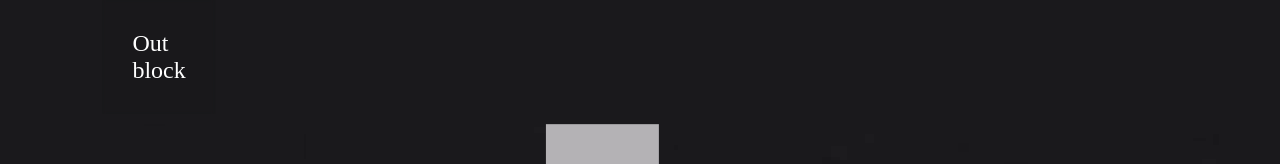
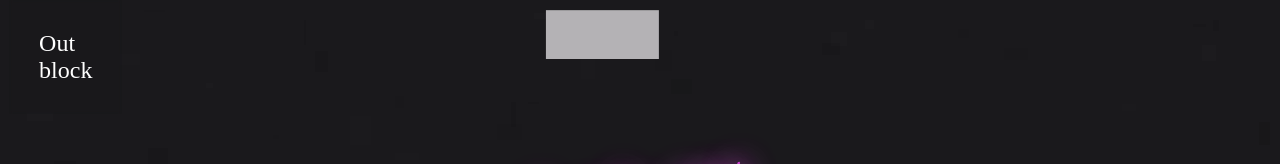
Before and after one commit to Peppermint1020/outblock-web, a React (Create React App) app: page / in a window 1280 px wide. Shown: the top 164 px of the page. Built offline with nearby package versions, Linux system fonts and the light colour scheme; a web font is replaced by a local one.

Commit message:
Adjust logo

```diff
--- a/src/App.js
+++ b/src/App.js
@@ -25,7 +25,7 @@ const LogoButton = styled.div`
 `
 
 const Header = styled.div`
-  position: sticky;
+  position: fixed;
   top: 0;
   /* width: 100%; */
   z-index: 999;
@@ -57,7 +57,7 @@ const App = () => {
         <LogoButton>Out<br />block</LogoButton>
       </Header>
       <Flex flexDirection="column">
-        <Flex flexDirection="column" sx={{ height: 'calc(100vh - 118px)', justifyContent: 'flex-end', alignItems: 'center' }}>
+        <Flex flexDirection="column" sx={{ height: '100vh', justifyContent: 'flex-end', alignItems: 'center' }}>
           <Effect />
           <Flex sx={{
             justifyContent: 'center',
--- a/src/Effect.js
+++ b/src/Effect.js
@@ -24,21 +24,21 @@ const Effect = (props) => {
     ctx.shadowColor = color;
     ctx.fillStyle = color;
     ctx.setTransform(1, -0.15, 0, 1, 0, -10);
-    ctx.fillText("Crypto", innerWidth / 2, innerHeight * 0.5 - 5);
+    ctx.fillText("Crypto", innerWidth / 2, innerHeight * 0.55 - 5);
 
     ctx.font = "8vmin Bungee Hairline";
     ctx.fillStyle = "color";
-    ctx.fillText("Let's get", innerWidth / 2, innerHeight * 0.4 - 5);
+    ctx.fillText("Let's get", innerWidth / 2, innerHeight * 0.45 - 5);
 
     ctx.font = "20vmin Bungee Outline";
     ctx.fillStyle = "white";
     ctx.shadowBlur = 30;
     ctx.shadowColor = color;
-    ctx.fillText("Crypto", innerWidth / 2, innerHeight * 0.5);
+    ctx.fillText("Crypto", innerWidth / 2, innerHeight * 0.55);
 
     ctx.font = "8vmin Bungee Hairline";
     ctx.fillStyle = "white";
-    ctx.fillText("Let's get", innerWidth / 2, innerHeight * 0.4);
+    ctx.fillText("Let's get", innerWidth / 2, innerHeight * 0.45);
 
     ctx.font = "18vmin Bungee Inline";
     ctx.shadowBlur = 30;
@@ -48,7 +48,7 @@ const Effect = (props) => {
     ctx.fillText(
       "Outblock",
       innerWidth / 2,
-      innerHeight * 0.6
+      innerHeight * 0.65
     );
 
     ctx.font = "2.5vmax Bungee";
@@ -59,7 +59,7 @@ const Effect = (props) => {
     ctx.fillText(
       "Follow us",
       innerWidth / 2,
-      innerHeight * 0.8
+      innerHeight * 0.9
     );
 
     ctx.textAlign = "center";
@@ -121,7 +121,7 @@ const Effect = (props) => {
     }
   }, [innerWidth, innerHeight]);
 
-  return <canvas style={{ position: 'absolute' }} ref={canvasRef} {...props} />
+  return <canvas style={{ position: 'absolute', top: '0' }} ref={canvasRef} {...props} />
 }
 
 export default Effect
```
